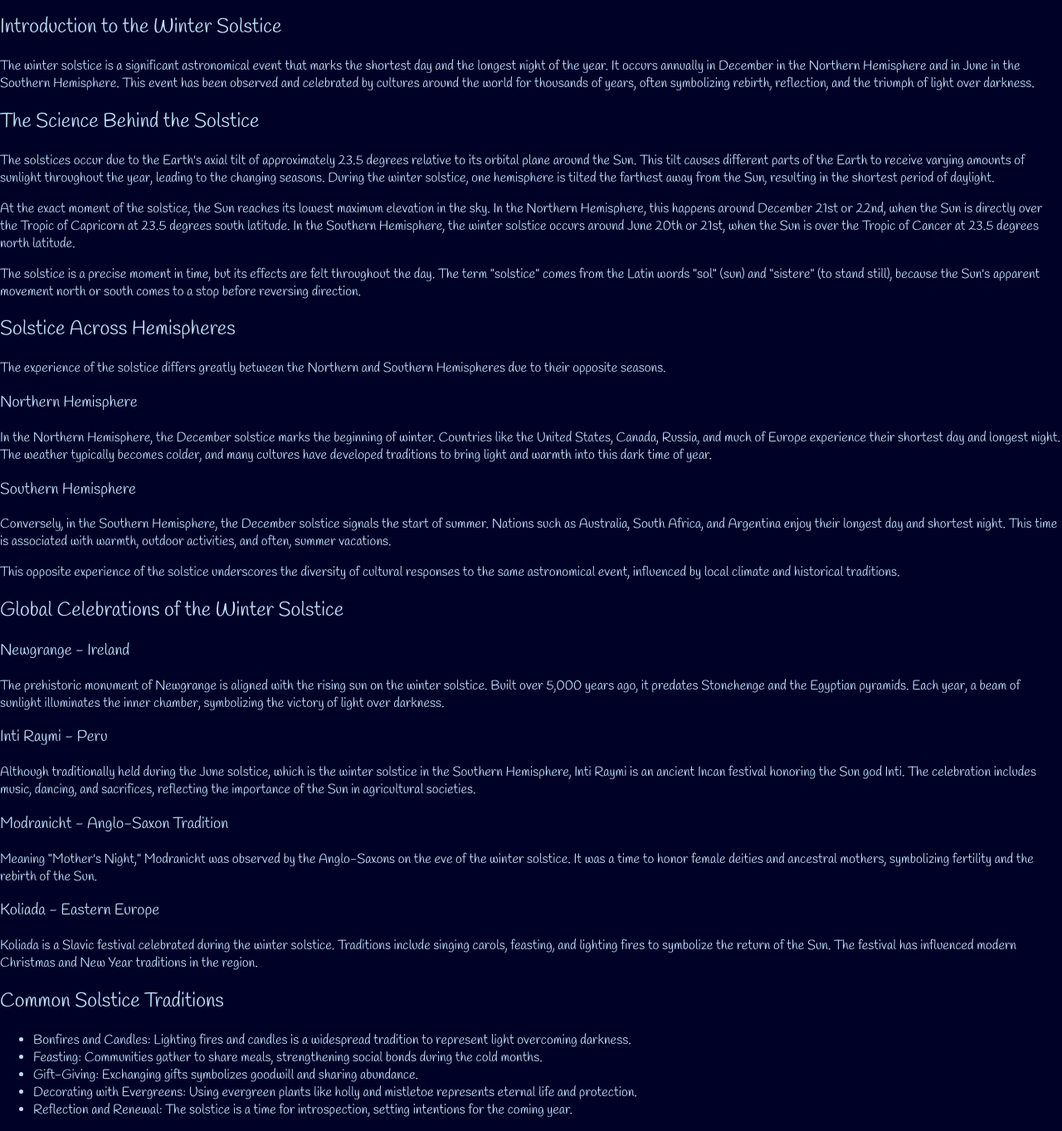
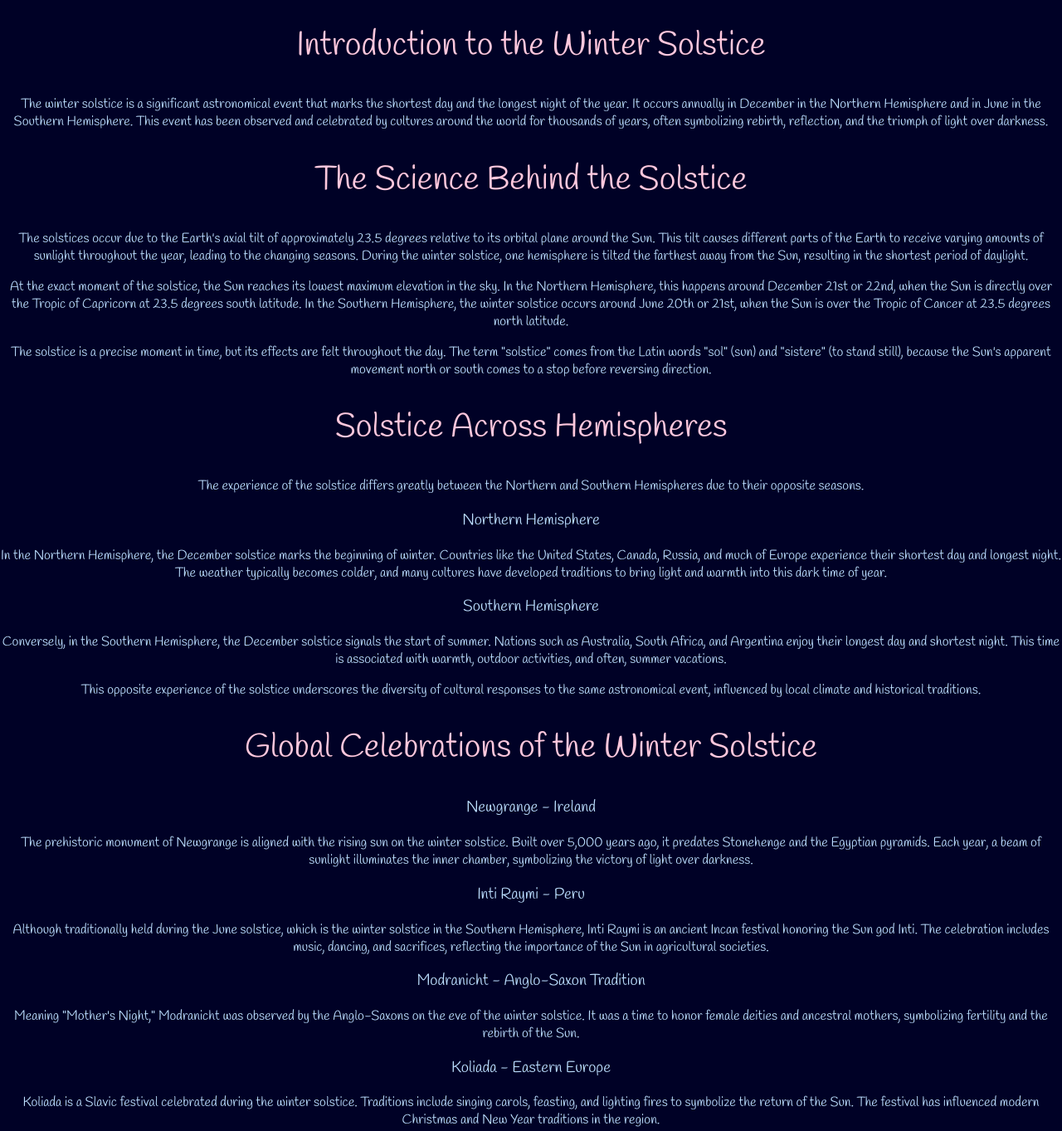
Before and after one commit to Rafiya1207/-winter-solstice-, a plain HTML site: page index.html in a window 1280 px wide. Shown: the part 180-1543 px from the top of the page at 83% size. Drawn offline with Linux system fonts and the light colour scheme.

Commit message:
add styles to sub headings

```diff
--- a/index.html
+++ b/index.html
@@ -24,7 +24,7 @@
 	</header>
 
 	<section id="introduction">
-		<h2>Introduction to the Winter Solstice</h2>
+		<h2 class="sub-headings">Introduction to the Winter Solstice</h2>
 		<p>The winter solstice is a significant astronomical event that marks the shortest day and the longest night of the
 			year. It occurs annually in December in the Northern Hemisphere and in June in the Southern Hemisphere. This event
 			has been observed and celebrated by cultures around the world for thousands of years, often symbolizing rebirth,
@@ -32,7 +32,7 @@
 	</section>
 
 	<section id="science">
-		<h2>The Science Behind the Solstice</h2>
+		<h2 class="sub-headings">The Science Behind the Solstice</h2>
 		<p>The solstices occur due to the Earth's axial tilt of approximately 23.5 degrees relative to its orbital plane
 			around the Sun. This tilt causes different parts of the Earth to receive varying amounts of sunlight throughout
 			the year, leading to the changing seasons. During the winter solstice, one hemisphere is tilted the farthest away
@@ -47,7 +47,7 @@
 	</section>
 
 	<section id="hemispheres">
-		<h2>Solstice Across Hemispheres</h2>
+		<h2 class="sub-headings">Solstice Across Hemispheres</h2>
 		<p>The experience of the solstice differs greatly between the Northern and Southern Hemispheres due to their
 			opposite seasons.</p>
 		<article class="hemisphere" id="northern-hemisphere">
@@ -68,7 +68,7 @@
 	</section>
 
 	<section id="celebrations">
-		<h2>Global Celebrations of the Winter Solstice</h2>
+		<h2 class="sub-headings">Global Celebrations of the Winter Solstice</h2>
 
 		<article class="celebration" id="newgrange">
 			<h3>Newgrange - Ireland</h3>
@@ -99,7 +99,7 @@
 	</section>
 
 	<section id="traditions">
-		<h2>Common Solstice Traditions</h2>
+		<h2 class="sub-headings">Common Solstice Traditions</h2>
 		<ul>
 			<li><strong>Bonfires and Candles:</strong> Lighting fires and candles is a widespread tradition to represent light
 				overcoming darkness.</li>
@@ -114,7 +114,7 @@
 	</section>
 
 	<section id="conclusion">
-		<h2>Conclusion</h2>
+		<h2 class="sub-headings">Conclusion</h2>
 		<p>The winter solstice is a profound event that connects humanity across time and space. Despite differences in
 			culture and climate, people around the world share common themes in their celebrations—hope, renewal, and the
 			enduring human spirit. Understanding the science behind the solstice enhances our appreciation of these traditions
--- a/styles.css
+++ b/styles.css
@@ -23,11 +23,11 @@ body {
 	padding: 0;
 	background-color: var(--main-bg-color);
 	color: var(--default-font-color);
+	text-align: center;
 }
 
 .main-header-heading {
 	font-size: var(--heading-size);
-	text-align: center;
 	color: var(--heading-color);
 }
 
@@ -42,3 +42,8 @@ body {
 		text-decoration: none;
 	}
 }
+
+.sub-headings {
+	color: var(--sub-heading-color);
+	font-size: var(--sub-heading-size);
+}
```
